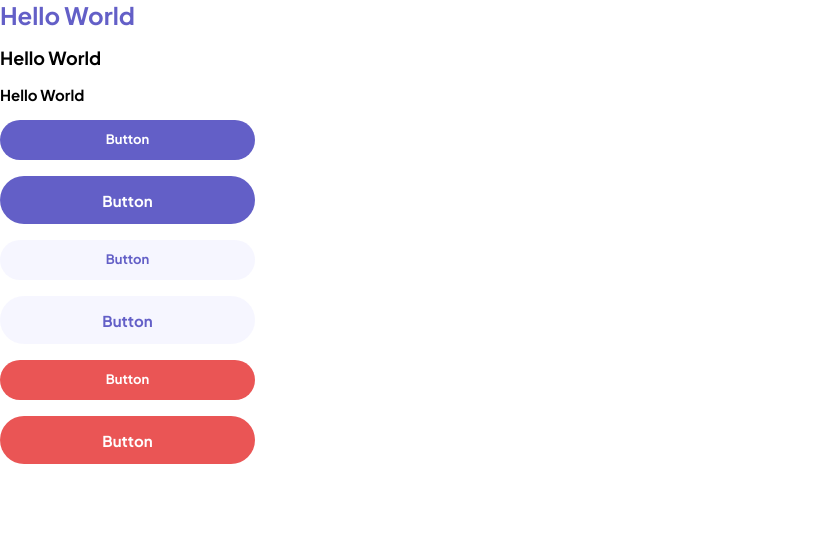
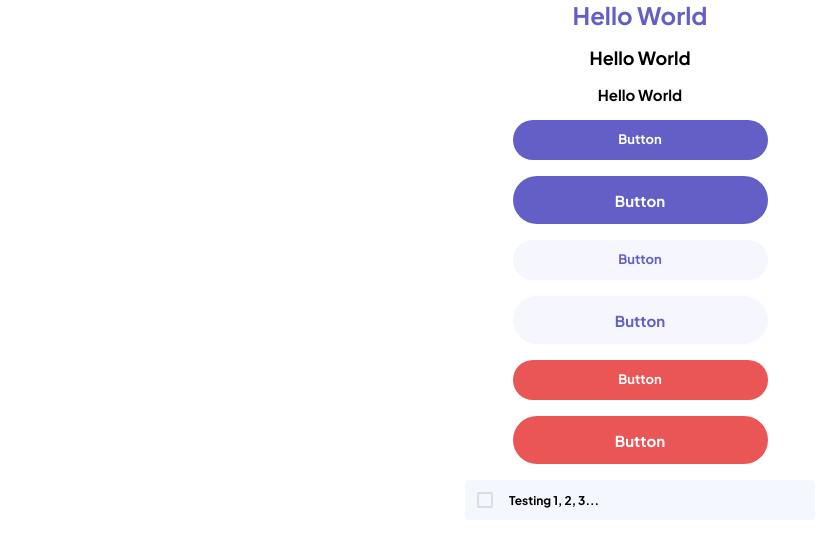
Before and after one commit to adurhmn/kanban-task-management, a React (Vite) app: page / in a window 1280 px wide. Shown: the top 546 px of the page, without its empty margins (0-831 px from the left). Built offline with nearby package versions, Linux system fonts and the light colour scheme.

Commit message:
Checkbox & Subtask Component added.

```diff
--- a/package.json
+++ b/package.json
@@ -19,10 +19,12 @@
     "prepare": "husky"
   },
   "dependencies": {
+    "@radix-ui/react-checkbox": "^1.1.1",
     "@radix-ui/react-slot": "^1.1.0",
     "class-variance-authority": "^0.7.0",
     "clsx": "^2.1.1",
     "husky": "^9.1.4",
+    "lucide-react": "^0.428.0",
     "react": "^18.3.1",
     "react-dom": "^18.3.1",
     "tailwind-merge": "^2.5.2"
--- a/src/App.tsx
+++ b/src/App.tsx
@@ -1,19 +1,43 @@
-import { Button } from "./components/ui/button"
+import { useState } from "react";
+import { Button } from "./components/core/button";
+import { Subtask } from "./components/ui/subtask";
 
 function App() {
+  const [checked, setChecked] = useState(false);
+
   return (
-    <div className="flex flex-col gap-4">
-      <h1 className='h1 text-x-prim'>Hello World</h1>
-      <h1 className='h2'>Hello World</h1>
-      <h1 className='h3'>Hello World</h1>
-      <Button variant={"primary"} size={"default"}>Button</Button>
-      <Button variant={"primary"} size={"lg"}>Button</Button>
-      <Button variant={"secondary"} size={"default"}>Button</Button>
-      <Button variant={"secondary"} size={"lg"}>Button</Button>
-      <Button variant={"destructive"} size={"default"}>Button</Button>
-      <Button variant={"destructive"} size={"lg"}>Button</Button>
+    <div className="flex flex-col gap-4 items-center">
+      <h1 className="h1 text-cust-prim">Hello World</h1>
+      <h1 className="h2">Hello World</h1>
+      <h1 className="h3">Hello World</h1>
+      <Button variant={"primary"} size={"default"}>
+        Button
+      </Button>
+      <Button variant={"primary"} size={"lg"}>
+        Button
+      </Button>
+      <Button variant={"secondary"} size={"default"}>
+        Button
+      </Button>
+      <Button variant={"secondary"} size={"lg"}>
+        Button
+      </Button>
+      <Button variant={"destructive"} size={"default"}>
+        Button
+      </Button>
+      <Button variant={"destructive"} size={"lg"}>
+        Button
+      </Button>
+      <Subtask
+        checked={checked}
+        onCheckedChange={(c) => {
+          console.log("exec");
+          setChecked(c);
+        }}
+        task="Testing 1, 2, 3..."
+      />
     </div>
-  )
+  );
 }
 
-export default App
+export default App;
--- a/src/components/ui/button.tsx
+++ b/src/components/core/button.tsx
@@ -4,15 +4,15 @@ import { cva, type VariantProps } from "class-variance-authority"
 import cn from "@/libs/utils/cn"
 
 const buttonVariants = cva(
-  "inline-flex items-center justify-center whitespace-nowrap rounded-full text-x-slate-0 ring-offset-background transition-colors focus-visible:outline-none focus-visible:ring-2 focus-visible:ring-ring focus-visible:ring-offset-2 disabled:pointer-events-none",
+  "inline-flex items-center justify-center whitespace-nowrap rounded-full text-cust-slate-0 ring-offset-background transition-colors focus-visible:outline-none focus-visible:ring-2 focus-visible:ring-ring focus-visible:ring-offset-2 disabled:pointer-events-none",
   {
     variants: {
       variant: {
-        primary: "bg-x-prim hover:bg-x-prim-light",
+        primary: "bg-cust-prim hover:bg-cust-prim-light",
         secondary:
-          "bg-x-prim-light/10 hover:bg-x-prim-light/25 text-x-prim dark:bg-x-slate-0 dark:hover:bg-x-slate-0",
+          "bg-cust-prim-light/10 hover:bg-cust-prim-light/25 text-cust-prim dark:bg-cust-slate-0 dark:hover:bg-cust-slate-0",
         destructive:
-          "bg-x-destructive hover:bg-x-destructive-light",
+          "bg-cust-destructive hover:bg-cust-destructive-light",
       },
       size: {
         lg: "w-[255px] h-[48px] px-4 py-2 h3",
@@ -35,7 +35,6 @@ export interface ButtonProps
 const Button = React.forwardRef<HTMLButtonElement, ButtonProps>(
   ({ className, variant, size, asChild = false, ...props }, ref) => {
     const Comp = asChild ? Slot : "button"
-    console.log({cn})
     return (
       <Comp
         className={cn(buttonVariants({ variant, size, className }))}
--- /dev/null
+++ b/src/components/core/checkbox.tsx
@@ -0,0 +1,27 @@
+import * as React from "react"
+import { Check } from "lucide-react"
+import * as CheckboxPrimitive from "@radix-ui/react-checkbox"
+import cn from "@/libs/utils/cn"
+
+const Checkbox = React.forwardRef<
+  React.ElementRef<typeof CheckboxPrimitive.Root>,
+  React.ComponentPropsWithoutRef<typeof CheckboxPrimitive.Root>
+>(({ className, ...props }, ref) => (
+  <CheckboxPrimitive.Root
+    ref={ref}
+    className={cn(
+      "peer h-4 w-4 shrink-0 rounded-[2px] border-[2px] border-cust-slate-300/25 focus-visible:outline-none focus-visible:ring-2 focus-visible:ring-offset-2 disabled:cursor-not-allowed disabled:opacity-50 data-[state=checked]:bg-cust-prim data-[state=checked]:border-cust-prim hover:scale-105",
+      className
+    )}
+    {...props}
+  >
+    <CheckboxPrimitive.Indicator
+      className={cn("flex items-center justify-center text-current")}
+    >
+      <Check size={10} color="white"/>
+    </CheckboxPrimitive.Indicator>
+  </CheckboxPrimitive.Root>
+))
+Checkbox.displayName = CheckboxPrimitive.Root.displayName
+
+export { Checkbox }
--- /dev/null
+++ b/src/components/core/index.ts
@@ -0,0 +1,2 @@
+export * from "./button"
+export * from "./checkbox"
--- /dev/null
+++ b/src/components/ui/subtask.tsx
@@ -0,0 +1,30 @@
+import { Checkbox } from "@/components/core";
+import cn from "@/libs/utils/cn";
+
+interface SubtaskProps {
+  task: string;
+  checked: boolean;
+  onCheckedChange: (checked: boolean) => void;
+}
+
+export function Subtask({ task, checked, onCheckedChange }: SubtaskProps) {
+  return (
+    <div
+      className={cn(
+        "p-3 rounded-[4px] flex  items-center justify-start gap-4 h-10 min-w-[350px] max-w-[450px] bg-cust-slate-100 hover:bg-cust-prim/20 cursor-pointer"
+      )}
+      onClick={() => {
+        onCheckedChange(!checked);
+      }}
+    >
+      <Checkbox checked={checked} onCheckedChange={onCheckedChange} />
+      <p
+        className={cn("p2 select-none", {
+          "line-through opacity-50": checked,
+        })}
+      >
+        {task}
+      </p>
+    </div>
+  );
+}
--- a/tailwind.config.ts
+++ b/tailwind.config.ts
@@ -6,7 +6,7 @@ const config: Config = {
   theme: {
     extend: {
       colors: {
-        x: {
+        cust: {
           // primary
           prim: {
             DEFAULT: "#635FC7",
```
Also changed, not shown: 1 other file (tests, documents, lock files or other folders).
